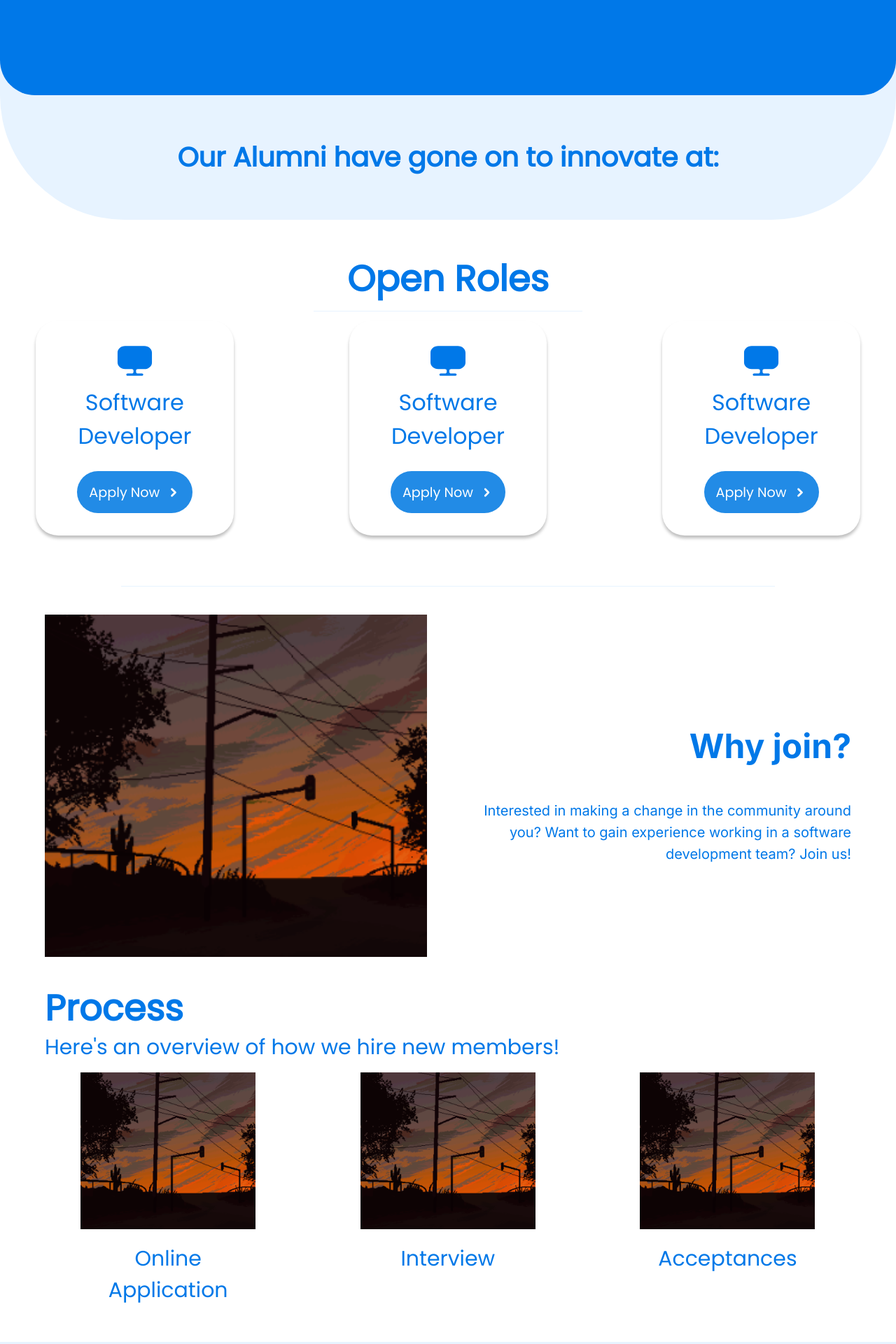
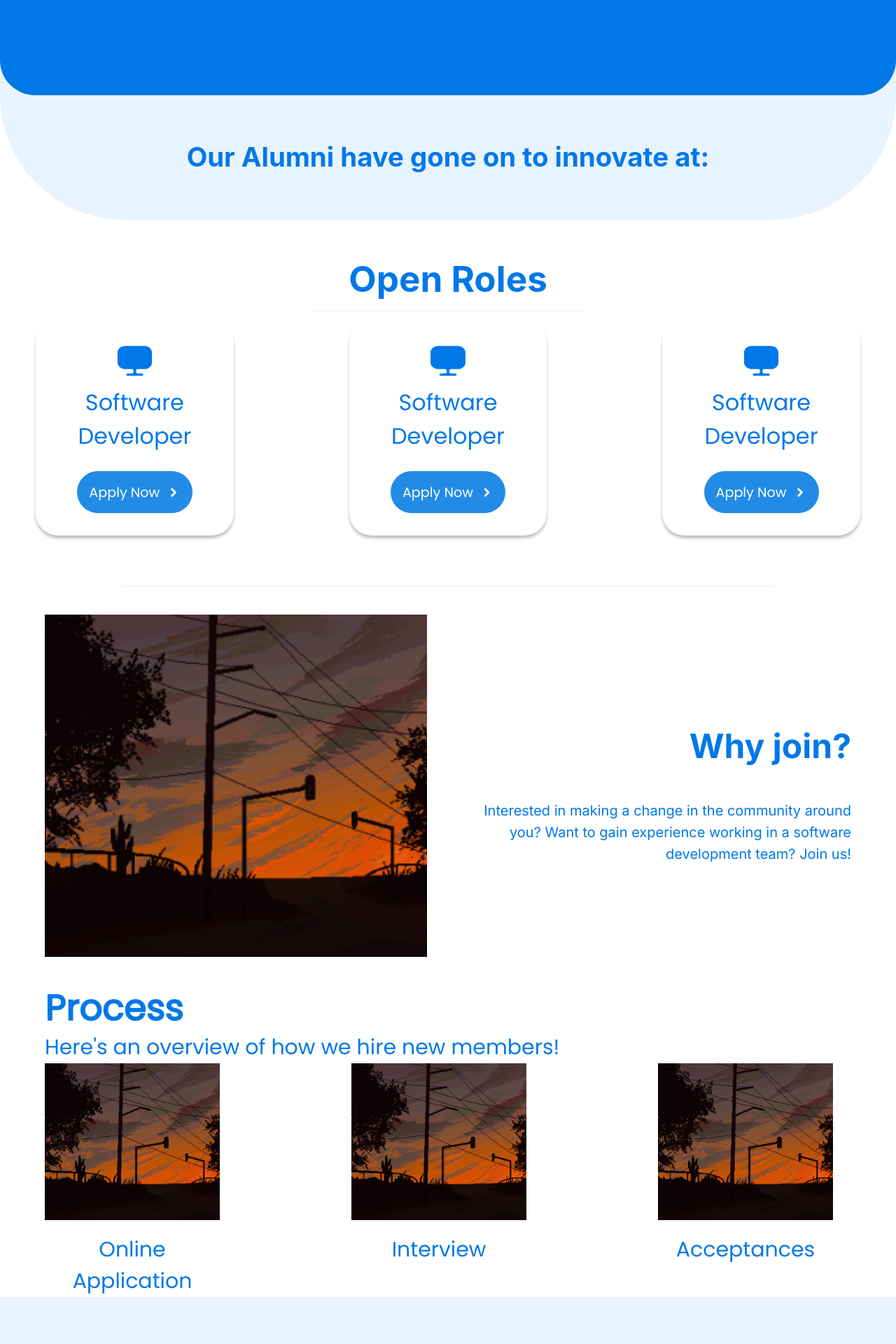
Before and after one commit to uoftblueprint/website-v2, a Next.js app: page /forstudents in a window 1280 px wide. Shown: the part 760-2680 px from the top of the page at 70% size. Built offline with nearby package versions, Linux system fonts and the light colour scheme.

Commit message:
remove css alumni, roles

```diff
--- a/src/forstudents-alumni/Alumni.css
+++ /dev/null
@@ -1,12 +0,0 @@
-.alumni {
-  border-radius: 0px 0px 300px 300px;
-  background-color: #e7f3ff;
-  color: #0078e8;
-}
-
-.alumni-title {
-  font-family: "Poppins", sans-serif;
-  padding: 5%;
-  font-size: 3vw;
-  text-align: center;
-}
--- a/src/forstudents-alumni/Alumni.tsx
+++ b/src/forstudents-alumni/Alumni.tsx
@@ -1,12 +1,20 @@
-import { Title } from "@mantine/core";
-import "./Alumni.css";
+import { Center, Title } from "@mantine/core";
 
 function Alumni() {
   return (
-    <div className="alumni">
-      <Title className="alumni-title">
-        Our Alumni have gone on to innovate at:
-      </Title>
+    <div
+      className="alumni"
+      style={{
+        borderRadius: "0px 0px 300px 300px",
+        backgroundColor: "#e7f3ff",
+        color: "#0078e8",
+      }}
+    >
+      <Center>
+        <Title className="alumni-title" size="3vw" style={{ padding: "5%" }}>
+          Our Alumni have gone on to innovate at:
+        </Title>
+      </Center>
     </div>
   );
 }
--- a/src/forstudents-roles/Roles.css
+++ /dev/null
@@ -1,17 +0,0 @@
-.grid {
-  padding-top: 1vw;
-  padding-left: 4vw;
-  padding-right: 4vw;
-  padding-bottom: 4vw;
-  display: flex;
-  flex-wrap: wrap;
-}
-
-.open-roles-title {
-  color: #0078e8;
-  font-family: "Poppins", sans-serif;
-  font-size: 4vw;
-  text-align: center;
-  padding-top: 4vw;
-  padding-bottom: 1vw;
-}
--- a/src/forstudents-roles/Roles.tsx
+++ b/src/forstudents-roles/Roles.tsx
@@ -1,7 +1,6 @@
 "use client";
-import "@/forstudents-roles/Roles.css";
 import RoleCard from "../RoleCard/RoleCard";
-import { Divider, Grid, Title } from "@mantine/core";
+import { Center, Divider, Grid, Title } from "@mantine/core";
 
 const info = [
   { role: "Software Developer", link: undefined },
@@ -23,9 +22,22 @@ const row = info.map((info) => (
 export default function Roles() {
   return (
     <div>
-      <Title className="open-roles-title">Open Roles</Title>
+      <Center>
+        <Title
+          className="open-roles-title"
+          size="4vw"
+          style={{ color: "#0078e8", padding: "4vw 0vw 1vw 0vw" }}
+        >
+          Open Roles
+        </Title>
+      </Center>
       <Divider w="30%" color="#e7f3ff" size={"1px"} mx="auto" />
-      <Grid justify="space-between" align={"center"} className={"grid"}>
+      <Grid
+        justify="space-between"
+        align={"center"}
+        className={"grid"}
+        style={{ padding: "1vw 4vw 4vw 4vw" }}
+      >
         {row}
       </Grid>
     </div>
```
